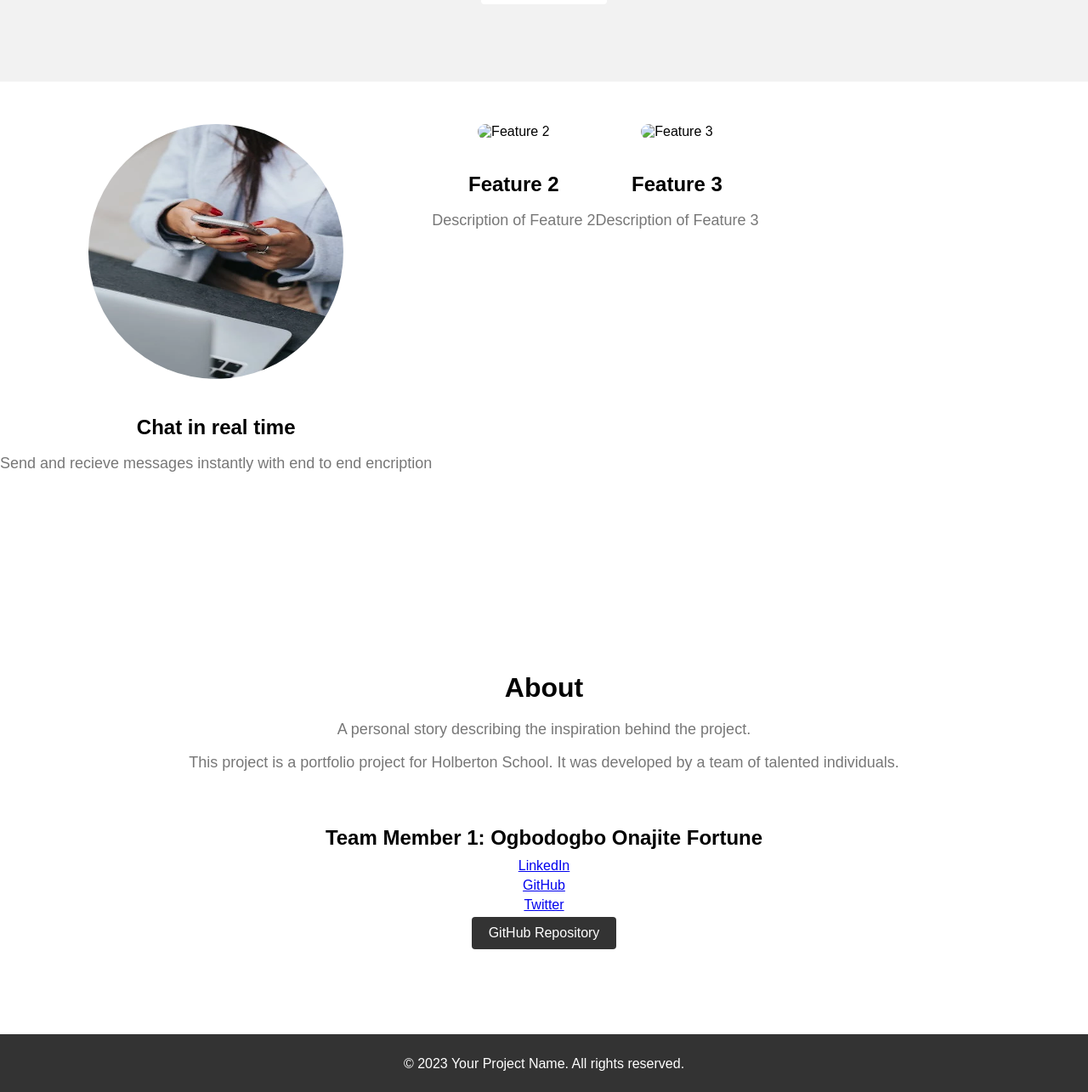
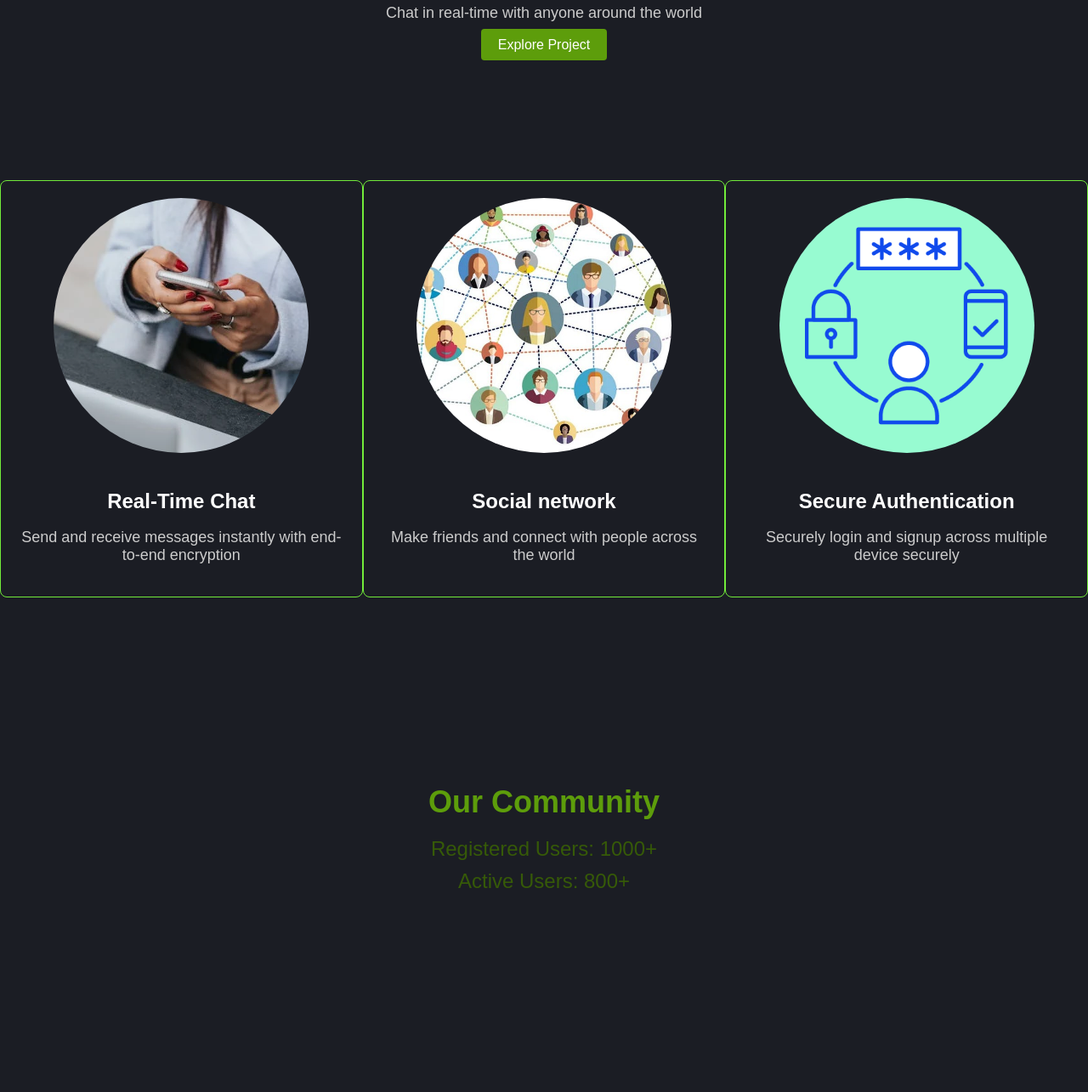
Before and after one commit to Fortunejite/TalkifyPro, a website: page views/about.html in a window 1280 px wide. Shown: the part 303-1588 px from the top of the page at 85% size. Drawn offline with Linux system fonts and the light colour scheme; files that its build step writes are made by us from their sources.

Commit message:
bugs fixed

```diff
--- a/controllers/AppController.js
+++ b/controllers/AppController.js
@@ -109,6 +109,10 @@ class AppController {
     // Send the image file as a response
     res.end(imageBuffer);
   }
+
+  static LandingPage(req, res) {
+    res.render('about.html');
+  }
 }
 
 // Export the AppController class
--- a/controllers/AuthController.js
+++ b/controllers/AuthController.js
@@ -29,7 +29,7 @@ class AuthController {
     const { email } = req.body;
     const { password } = req.body;
     const { username } = req.body;
-    const image_data = req.file ? req.file.buffer : null;
+    const imageData = req.file ? req.file.buffer : null;
 
     if (!email) {
       res.status(400).send({ error: 'Missing email' });
@@ -52,7 +52,7 @@ class AuthController {
             friendRequest: [],
             pendingRequests: [],
             notifications: [],
-            avatar: image_data,
+            avatar: imageData,
             isActive: false,
           });
           await dbClient.messages.insertOne({
--- a/routes/index.js
+++ b/routes/index.js
@@ -17,6 +17,7 @@ const includeRoutes = (app) => {
   app.post('/api/v1/chat/:name/send', AppController.sendMessage);
   app.get('/profile/:name', UserController.getProfile);
   app.get('/image/:username', AppController.getImage);
+  app.get('/about', AppController.LandingPage);
 };
 
 module.exports = includeRoutes;
--- a/static/css/about.css
+++ b/static/css/about.css
@@ -1,16 +1,25 @@
-/* styles.css */
+/* about.css */
 
 /* General Styles */
+:root {
+    --main-bg-color: #1B1D24;
+    --primary-color: #365A08;
+    --secondary-color: #5D9D0B;
+    --accent-color: #72EB3A;
+}
+
 body {
     margin: 0;
     padding: 0;
     font-family: Arial, sans-serif;
+    background-color: var(--main-bg-color);
+    color: white; /* Set text color to white */
 }
 
 /* Navigation Bar */
 .navbar {
-  background-color: #333;
-  color: #fff;
+    background-color: var(--primary-color);
+    color: white;
     padding: 10px 20px;
 }
 
@@ -33,21 +42,26 @@ body {
 }
 
 .navbar-menu li a {
-  color: #fff;
+    color: white;
     text-decoration: none;
 }
 
 .button {
     padding: 10px 20px;
-  background-color: #fff;
-  color: #333;
+    background-color: var(--secondary-color);
+    color: white;
     text-decoration: none;
     border-radius: 4px;
+    transition: background-color 0.3s ease;
+}
+
+.button:hover {
+    background-color: var(--accent-color);
 }
 
 /* Intro Section */
 .intro {
-  background-color: #f2f2f2;
+    background-color: var(--main-bg-color);
     text-align: center;
     padding: 100px 0;
 }
@@ -59,7 +73,7 @@ body {
 
 .intro-content p {
     font-size: 18px;
-  color: #777;
+    color: #ccc; /* Lighter text color */
 }
 
 /* Features Section */
@@ -78,6 +92,7 @@ body {
     height: 300px;
     border-radius: 360px;
     margin-bottom: 20px;
+    object-fit: cover;
 }
 
 .feature h2 {
@@ -87,12 +102,12 @@ body {
 
 .feature p {
     font-size: 18px;
-  color: #777;
+    color: #ccc; /* Lighter text color */
 }
 
 /* About Section */
 .about {
-  background-color: #fff;
+    background-color: var(--main-bg-color);
     padding: 100px 0;
     text-align: center;
 }
@@ -104,7 +119,7 @@ body {
 
 .about-content p {
     font-size: 18px;
-  color: #777;
+    color: #ccc; /* Lighter text color */
 }
 
 .team-members {
@@ -136,16 +151,66 @@ body {
 .github-link {
     display: inline-block;
     padding: 10px 20px;
-  background-color: #333;
-  color: #fff;
+    background-color: var(--primary-color);
+    color: white;
     text-decoration: none;
     border-radius: 4px;
 }
 
 /* Footer */
 footer {
-  background-color: #333;
-  color: #fff;
+    background-color: var(--primary-color);
+    color: white;
     padding: 10px 20px;
     text-align: center;
 }
+/* Styling for the new section */
+.statistics {
+  background-color: var(--main-bg-color);
+  text-align: center;
+  padding: 100px 0;
+}
+
+.statistics-content h2 {
+  font-size: 36px;
+  margin-bottom: 20px;
+  color: var(--secondary-color); /* Use secondary color for the title */
+}
+
+.user-count {
+  font-size: 24px;
+  color: var(--primary-color); /* Use primary color for user counts */
+  margin: 10px 0;
+}
+
+/* Add padding to the features section */
+.features {
+  padding: 50px 0;
+  text-align: center;
+  display: flex;
+  flex-wrap: wrap; /* Allow wrapping of features */
+  justify-content: space-between; /* Add space between features */
+}
+
+.feature {
+  margin-bottom: 40px;
+  flex: 1; /* Let features take equal width */
+  padding: 20px; /* Add padding to features for spacing */
+  background-color: var(--main-bg-color); /* Add background color */
+  border: 1px solid var(--accent-color); /* Add border for style */
+  border-radius: 8px; /* Round the corners */
+  transition: transform 0.2s; /* Add hover effect */
+}
+
+.feature:hover {
+  transform: translateY(-5px); /* Move up on hover */
+}
+
+/* Separate .github-link from team member */
+.github-link {
+  margin-top: 20px;
+}
+
+.github-link:hover {
+  background-color: var(--accent-color); /* Add hover effect for GitHub link */
+}
--- a/static/css/chat.css
+++ b/static/css/chat.css
@@ -88,6 +88,7 @@ body {
   height: 100%;
   object-fit: cover;
   cursor: pointer;
+  object-fit: cover;
 }
 
 .nav-icons {
--- a/static/css/notifications.css
+++ b/static/css/notifications.css
@@ -1,23 +1,50 @@
-.notifications, #main, body{
-    background: #343A40;
+/* notifications.css */
+:root {
+    --main-bg-color: #1B1D24;
+    --primary-color: #365A08;
+    --secondary-color: #5D9D0B;
+    --accent-color: #72EB3A;
 }
 
-p, h1, h3 {
-    color: #007BFF;
+/* Apply background color to relevant elements */
+#main, body {
+    background: var(--main-bg-color);
+    margin: 0;
+    padding: 0;
 }
 
-img {
-    width: 50px;
-    height: 50px;
-    border-radius: 50%;
-    margin-right: 10px;
-    margin-top: 30px;
+/* Define text colors */
+p, h1, h3 {
+    color: white;
 }
 
+/* Style notification container */
 .notification {
     display: flex;
-    flex-direction: column;
+    justify-content: flex-start;
     align-items: center;
-    justify-content: center;
-    border-bottom: 1px solid #007BFF;
+    border-bottom: 1px solid var(--accent-color);
+    padding: 20px;
 }
+
+/* Style notification text */
+.notification-text {
+    flex: 1;
+    margin-left: 20px;
+}
+
+/* Style buttons within notification */
+#accept, #reject {
+    background-color: var(--secondary-color);
+    border: none;
+    padding: 8px;
+    border-radius: 5px;
+    transition: background-color 0.3s ease;
+    cursor: pointer;
+    margin-right: 10px;
+    color: white;
+}
+
+#accept:hover, #reject:hover {
+    background-color: var(--accent-color);
+}
--- a/static/css/users.css
+++ b/static/css/users.css
@@ -1,34 +1,46 @@
+:root {
+    --main-bg-color: #1B1D24;
+    --primary-color: #365A08;
+    --secondary-color: #5D9D0B;
+    --accent-color: #72EB3A;
+}
 body {
     padding: 0;
-    background-color: #333;
+    background-color: var(--main-bg-color);
 }
 
 #main{
-    background-color: #333;
+    background-color: var(--main-bg-color);;
     width: 100%;
     height: 100%;
     margin: 0;
 }
 
 h3, h2, p, li {
-    color:#f2f2f2;
+    color:white;
 }
 
 #user {
     padding: 12px;
-    border-bottom: 2px solid #007BFF;
+    border-bottom: 2px solid var(--accent-color);
+    display: flex;
+    align-items: center; /* Align items vertically */
     padding-left: 100px;
+    margin-bottom: 10px;
 }
 
 .add, .profile, #logout {
-    background-color: #007BFF;
+    background-color: var(--secondary-color);
+    color: white;
     border: none;
-    padding: 8px;
+    padding: 16px 24px; /* Increase horizontal padding for buttons */
     border-radius: 25px;
+    transition: background-color 0.3s ease;
+    font-size: 16px;
 }
 
-.add:hover {
-    background-color: #135aa5;
+.add:hover, .profile:hover, #logout:hover {
+    background-color: var(--accent-color);
 }
 
 #profile-container {
@@ -52,12 +64,19 @@ h3, h2, p, li {
 }
 
 .dp {
+    width: 150px;
+    height: 150px;
+    border-radius: 50%;
+    object-fit: cover;
+    margin-right: 20px;
+}
+
+.dpFriends {
     width: 50px;
     height: 50px;
     border-radius: 50%;
-    margin-bottom: 0px;
-    object-fit: fill;
-    margin-right: 10px;
+    object-fit: cover;
+    margin-right: 20px;
 }
 
 .pic{
@@ -71,3 +90,32 @@ h3, h2, p, li {
     justify-content: bottom;
     flex-direction: column;
 }
+
+h3 {
+    font-size: 35px;
+    font-weight: bold;
+    color: white;
+    margin-bottom: 5px;
+}
+
+#user > div {
+    display: flex;
+    flex-direction: column;
+    align-items: center;
+}
+
+/* Adjust spacing between text and buttons */
+#user > div > h3 {
+    margin-bottom: 15px;
+}
+
+#user > div > .add,
+#user > div > .profile {
+    display: inline-block;
+    margin-right: 10px; /* Add spacing between buttons */
+}
+
+li {
+    display: flex;
+    align-items: center;
+}
--- a/static/js/script.js
+++ b/static/js/script.js
@@ -21,7 +21,7 @@ $(document).ready(function() {
   $('#logout').click(function() {
       $.ajax({
           url: `/logout?x-token=${token}`,
-          type: 'POST',
+          type: 'GET',
           success: function(response) {
               // Handle successful logout
               alert('Logout successful');
@@ -44,7 +44,7 @@ $(document).ready(function() {
   });
 
   $('.add').click(function () {
-      friend = $(this).siblings('h3').text();
+      const friend = $(this).closest('div').prev('h3').text();
       $.ajax({
         url: `/api/v1/sendRequest?x-token=${token}`,
         type: 'POST',
@@ -58,7 +58,7 @@ $(document).ready(function() {
   });
 
   $('.profile').click(function (event) {
-      window.location.href = '/profile/' + $(this).siblings('h3').text() + `?x-token=${token}`;
+      window.location.href = '/profile/' + $(this).closest('div').prev('h3').text() + `?x-token=${token}`;
   });
 
 });
--- a/views/about.html
+++ b/views/about.html
@@ -4,30 +4,30 @@
     <meta charset="UTF-8">
     <meta http-equiv="X-UA-Compatible" content="IE=edge">
     <meta name="viewport" content="width=device-width, initial-scale=1.0">
+    <link rel="stylesheet" href="/css/about.css"> <!-- Include your CSS file -->
     <title>Talkify</title>
-    <link rel="stylesheet" href="/css/about.css">
 </head>
 <body>
     <!-- Navigation Bar -->
     <nav class="navbar">
         <div class="navbar-container">
             <div class="navbar-logo">
-                <img src="logo.png" alt="Logo">
+                <img src="/images/logo.png" alt="Logo">
             </div>
             <ul class="navbar-menu">
                 <li><a href="#features">Features</a></li>
                 <li><a href="#about">About</a></li>
             </ul>
-            <a href="https://www.example.com" class="button">Explore Project</a>
+            <a href="/signin" class="button">Sign Up Now</a>
         </div>
     </nav>
 
     <!-- Intro Section -->
     <section class="intro">
         <div class="intro-content">
-            <h1>Talkify</h1>
-            <p>Chat in real time to anyone around the world</p>
-            <a href="https://www.example.com" class="button">Explore Project</a>
+            <h1>Welcome to Talkify</h1>
+            <p>Chat in real-time with anyone around the world</p>
+            <a href="/" class="button">Explore Project</a>
         </div>
     </section>
 
@@ -35,45 +35,64 @@
     <section id="features" class="features">
         <div class="feature">
             <img src="/images/feature1-image.jpg" alt="Feature 1">
-            <h2>Chat in real time</h2>
-            <p>Send and recieve messages instantly with end to end encription</p>
+            <h2>Real-Time Chat</h2>
+            <p>Send and receive messages instantly with end-to-end encryption</p>
         </div>
         <div class="feature">
-            <img src="feature2-image.jpg" alt="Feature 2">
-            <h2>Feature 2</h2>
-            <p>Description of Feature 2</p>
+            <img src="/images/feature2-image.jpg" alt="Feature 2">
+            <h2>Social network</h2>
+            <p>Make friends and connect with people across the world</p>
         </div>
         <div class="feature">
-            <img src="feature3-image.jpg" alt="Feature 3">
-            <h2>Feature 3</h2>
-            <p>Description of Feature 3</p>
+            <img src="/images/feature3-image.png" alt="Feature 3">
+            <h2>Secure Authentication</h2>
+            <p>Securely login and signup across multiple device securely</p>
         </div>
     </section>
+
+    <!-- Add this section to display user statistics -->
+    <section id="statistics" class="statistics">
+        <div class="statistics-content">
+            <h2>Our Community</h2>
+            <p class="user-count">Registered Users: 1000+</p>
+            <p class="user-count">Active Users: 800+</p>
+        </div>
+    </section>
+
 
     <!-- About Section -->
     <section id="about" class="about">
         <div class="about-content">
-            <h2>About</h2>
-            <p>A personal story describing the inspiration behind the project.</p>
-            <p>This project is a portfolio project for Holberton School. It was developed by a team of talented individuals.</p>
+            <h2>About Talkify</h2>
+            <p>Learn about the inspiration behind the project.</p>
+            <p>Talkify is a portfolio project created by a talented team at Holberton School.</p>
             <div class="team-members">
                 <div class="member">
-                    <h3>Team Member 1: Ogbodogbo Onajite Fortune</h3>
+                    <h3>Team Member: Ogbodogbo Onajite Fortune</h3>
                     <ul>
                         <li><a href="https://www.linkedin.com/in/fortunejite">LinkedIn</a></li>
                         <li><a href="https://github.com/Fortunejite">GitHub</a></li>
-                        <li><a href="https://https://twitter.com/FortuneOna70288">Twitter</a></li>
+                        <li><a href="https://twitter.com/FortuneOna70288">Twitter</a></li>
+                    </ul>
+                </div>
+                <div class="member">
+                    <h3>Team Member: Ogbodogbo Onajite Christabel</h3>
+                    <ul>
+                        <li><a href="https://www.linkedin.com/in/fortunejite">LinkedIn</a></li>
+                        <li><a href="https://github.com/christabel">GitHub</a></li>
+                        <li><a href="https://twitter.com/FortuneOna70288">Twitter</a></li>
                     </ul>
                 </div>
                 <!-- Add more team members here -->
+
             </div>
-            <a href="https://github.com/Fortunejite/Talkify" class="github-link">GitHub Repository</a>
+            <a href="https://github.com/Fortunejite/TalkifyPro" class="github-link">GitHub Repository</a>
         </div>
     </section>
 
     <!-- Footer -->
     <footer>
-        <p>&copy; 2023 Your Project Name. All rights reserved.</p>
+        <p>&copy; 2023 TalkifyPro. All rights reserved.</p>
     </footer>
 
     <script src="script.js"></script>
```
Also changed, not shown: views/chat.html (+1 -1 lines), views/friends.html (+5 -3 lines), views/notifications.html (+3 -3 lines), views/profile.html (+2 -2 lines), static/images/feature2-image.jpg (added), static/images/feature3-image.png (added), static/images/logo.png (added). Lines whose indentation alone changed are shown as unchanged.
